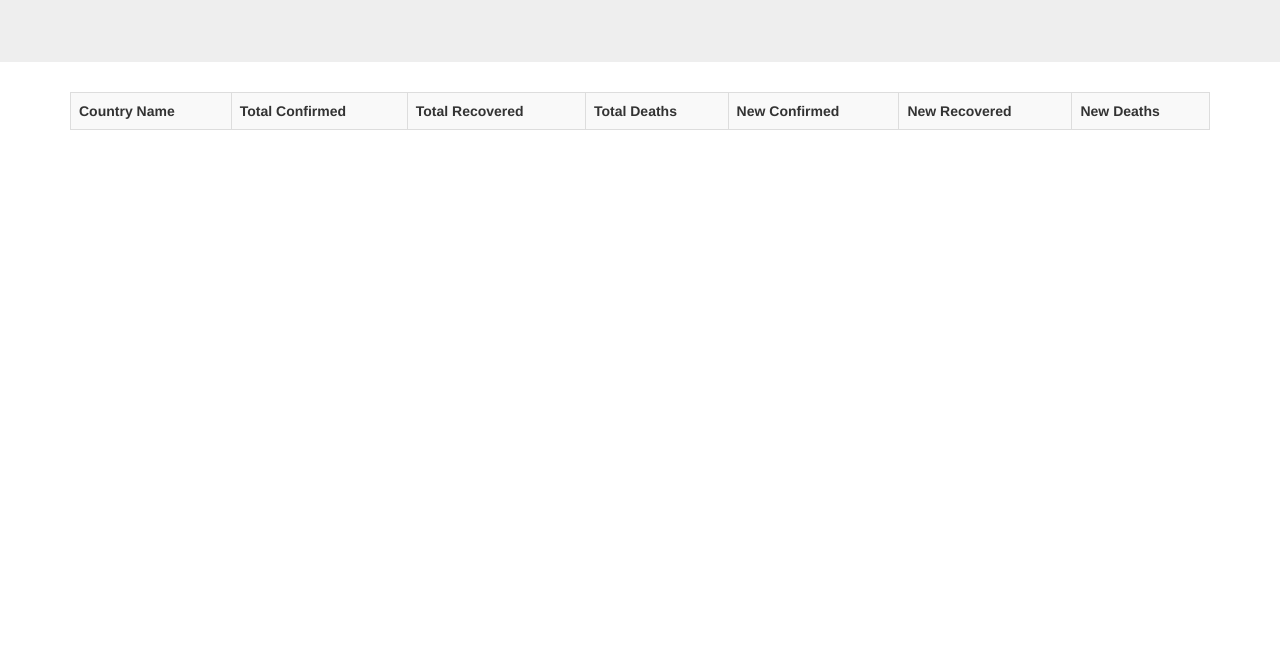
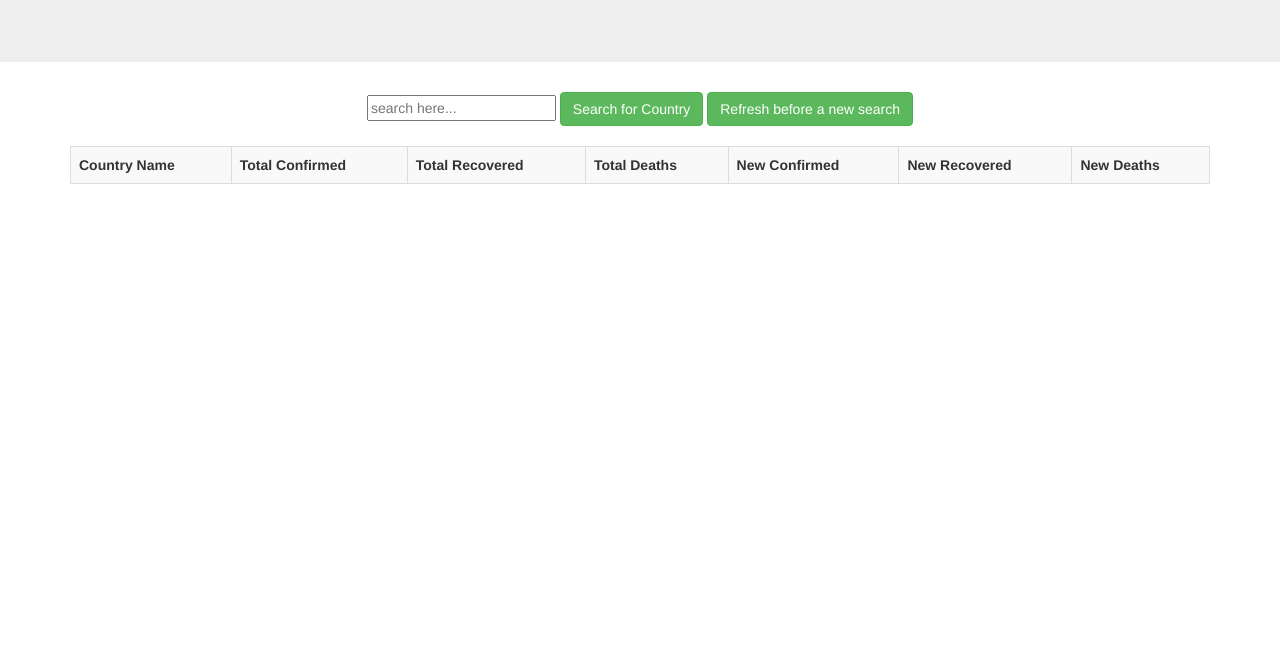
Before and after one commit to india2019-star/coviddatawebsite, a plain HTML site: page index.html in a window 1280 px wide. Shown: the part 137-800 px from the top of the page. Drawn offline with nearby package versions, Linux system fonts and the light colour scheme; no server answers.

Commit message:
Update index.html

```diff
--- a/index.html
+++ b/index.html
@@ -17,6 +17,11 @@ and open the template in the editor.
         <div class="jumbotron">
             <h2 class="page-header text-center">Covid Tracker</h2>
         </div>
+        <div class="text-center">
+            <input type="text" id="countrysearch" name="countrysearch" placeholder="search here...">
+            <input type="submit" class="btn btn-success" onclick="findcountry()" value="Search for Country">
+            <input type="reset" class="btn btn-success" onclick="reloading()" value="Refresh before a new search">
+        </div><br>
         <div class="table-responsive container">
             <table class="table table-striped table-bordered" id="tablevalue">
                 <tr>
@@ -30,7 +35,9 @@ and open the template in the editor.
                 </tr>
 
             </table>
+
         </div>
+
         <script src="covidtrack.js" type="text/javascript"></script>
     </body>
 </html>
```
